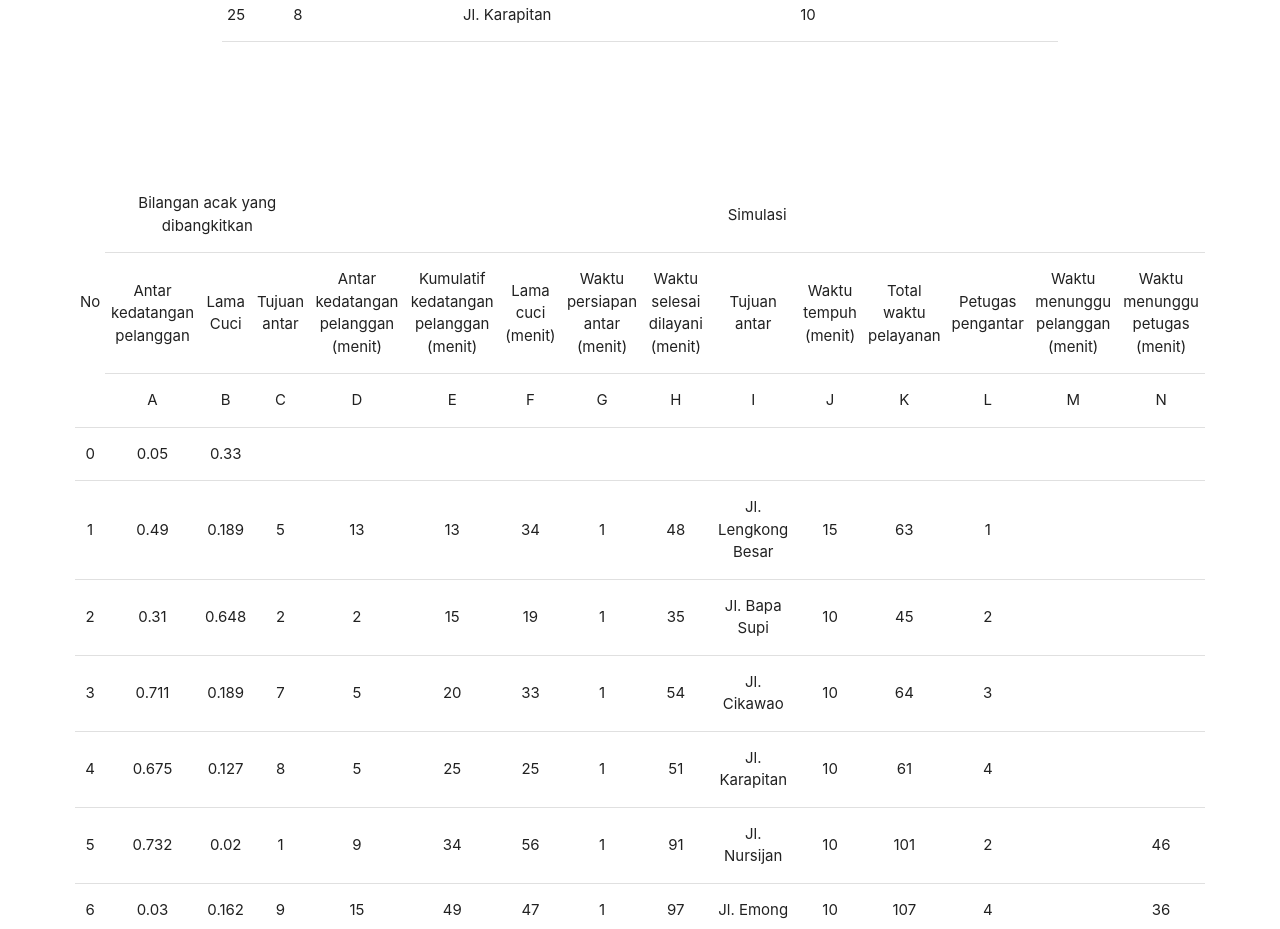
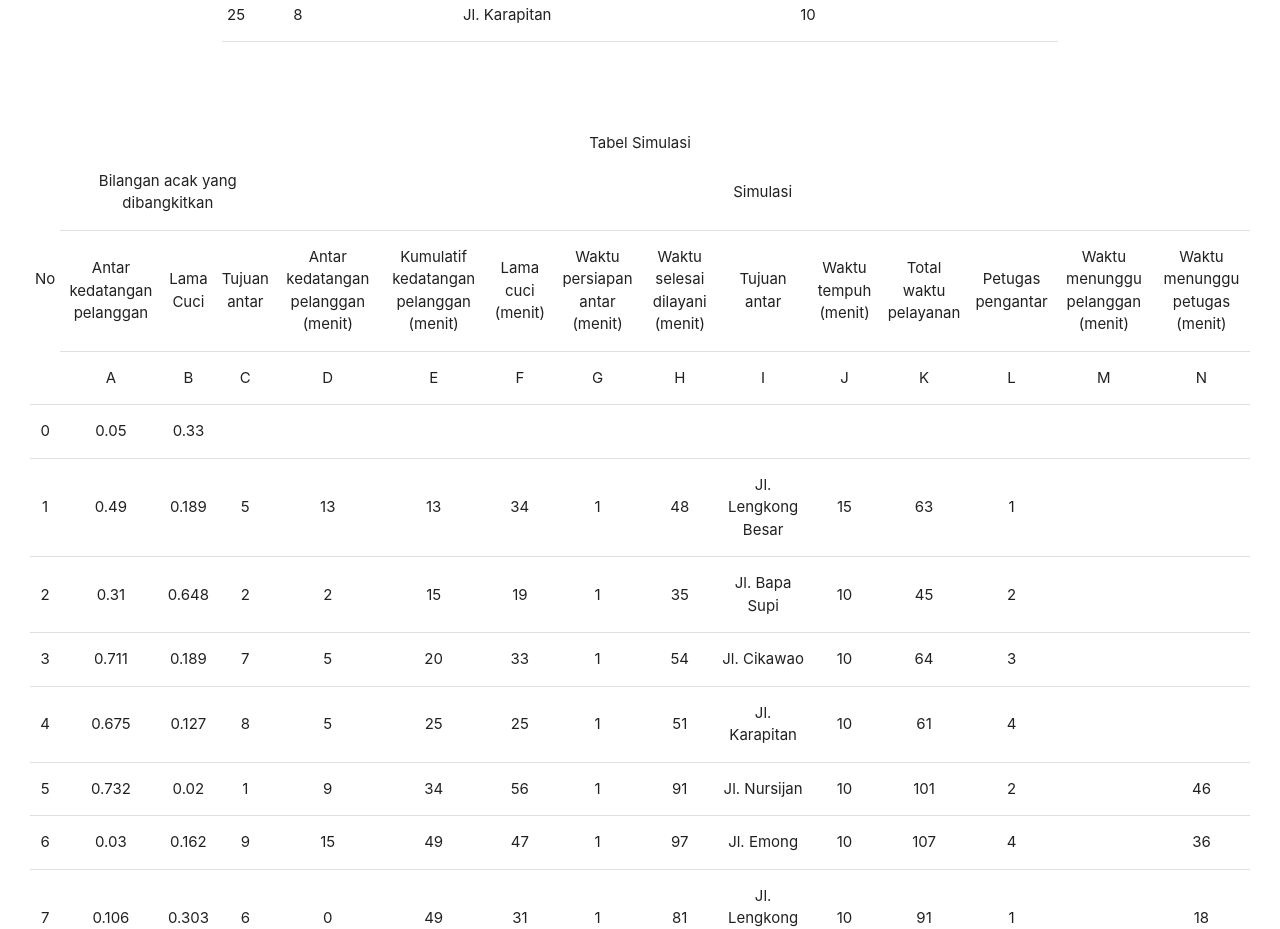
Before and after one commit to raflirach/mosi-antrian, a React (Create React App) app: page / in a window 1280 px wide. Shown: the part 7340-8269 px from the top of the page. Built offline with nearby package versions, Linux system fonts and the light colour scheme.

Commit message:
fix table

```diff
--- a/src/sections/DataHasil.js
+++ b/src/sections/DataHasil.js
@@ -4,8 +4,9 @@ let dataTabelSimulasi = require('../data/dataTabelSimulasi.json');
 class DataHasil extends Component {
   render() {
     return (
-      <div className="fixed_header pad">
+      <div className="fixed_header pad tablecontainer">
         <table>
+          <caption>Tabel Simulasi</caption>
           <thead>
             <tr>
               <td rowSpan={3} className="center">
```
